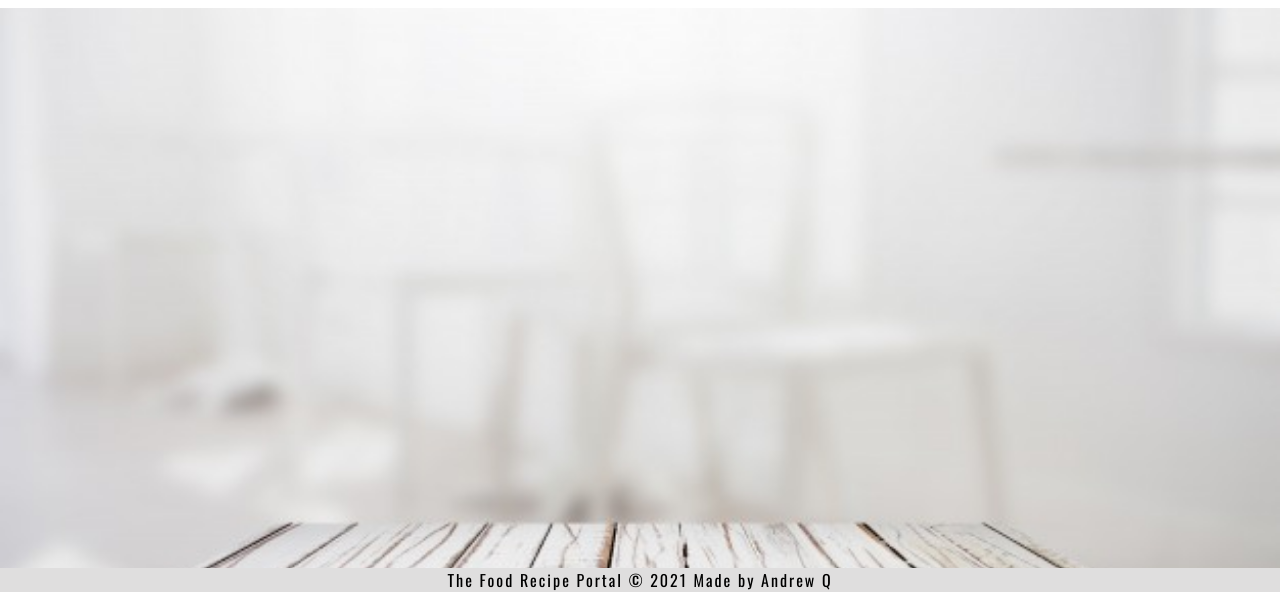
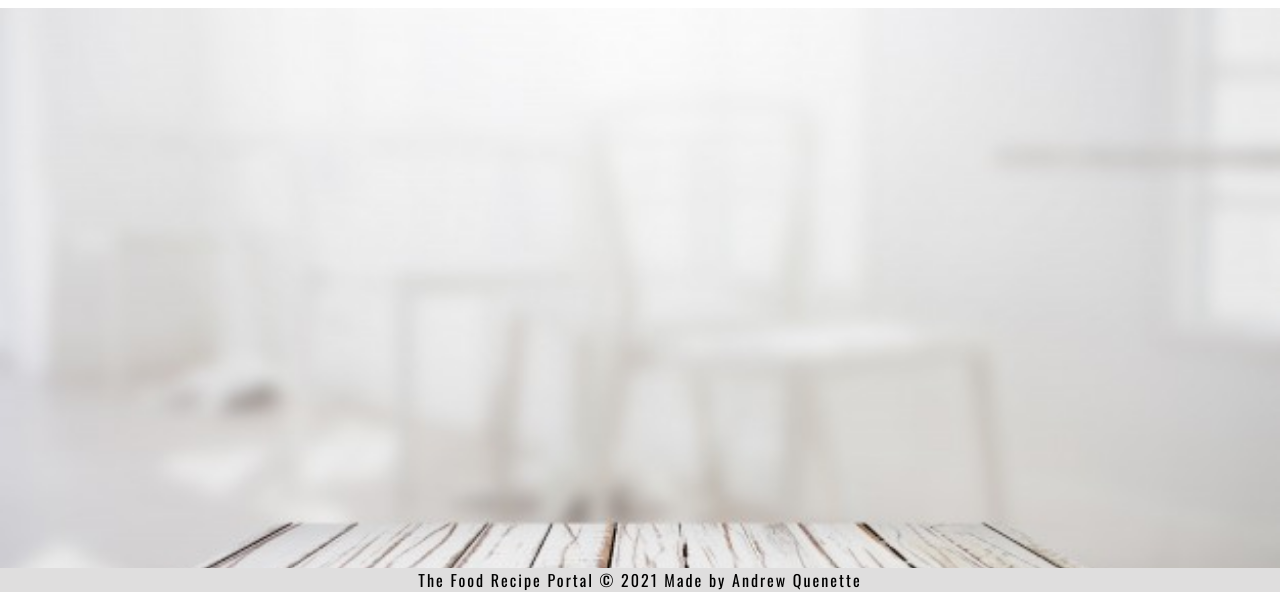
Before and after one commit to and1roxx43/Andyz-Food-Recipe-pocket, a plain HTML site: page index.html in a window 1280 px wide. Shown: the part 412-1004 px from the top of the page. Drawn offline with nearby package versions, Linux system fonts and the light colour scheme; some packages are replaced by stand-ins of ours.

Commit message:
Changed footer

```diff
--- a/index.html
+++ b/index.html
@@ -98,7 +98,7 @@
       </main>
       <!-- <div class="body-opacity"></div> -->
       <footer>
-         <p>The Food Recipe Portal &copy; 2021 Made by Andrew Q</p>
+         <p>The Food Recipe Portal &copy; 2021 Made by Andrew Quenette</p>
       </footer>
       <script src="./assets/js/script.js"></script>
       <script async
```
